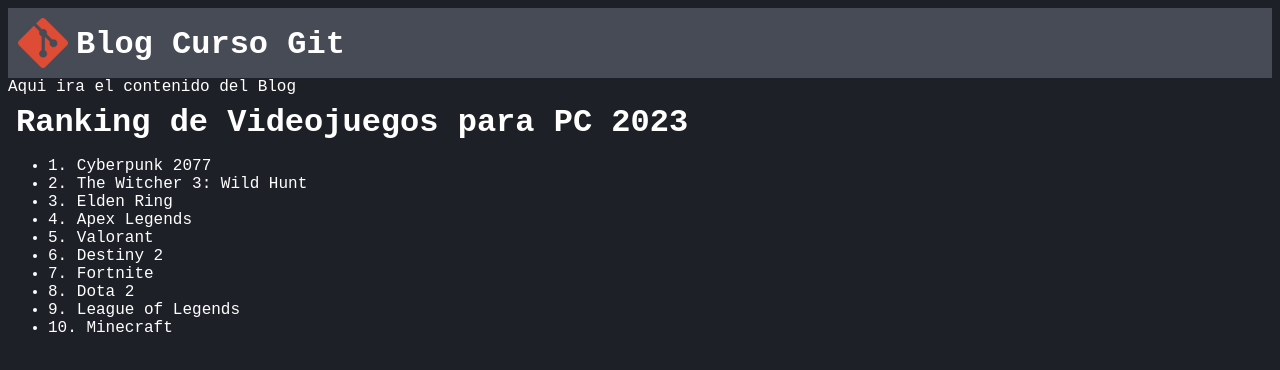
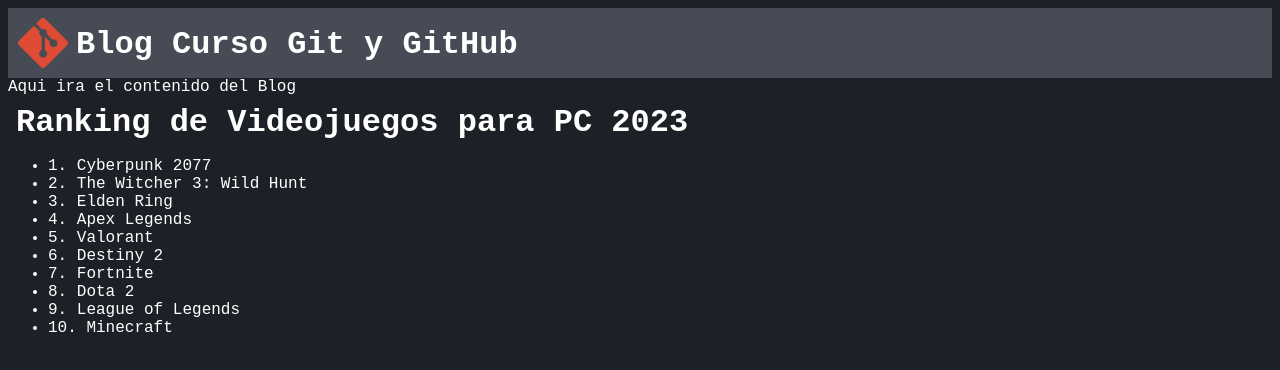
Before and after one commit to lujanmaciel2/curso-git, a plain HTML site: page index.html in a window 1280 px wide. Drawn offline with Linux system fonts and the light colour scheme; a web font is replaced by a local one.

Commit message:
Change title

```diff
--- a/index.html
+++ b/index.html
@@ -12,7 +12,7 @@
 <body>
     <div class="bar">
         <img class="logo" src="img/logoGit.png">
-        <h1>Blog Curso Git</h1>
+        <h1>Blog Curso Git y GitHub</h1>
     </div>
     <div>
         Aqui ira el contenido del Blog
```
